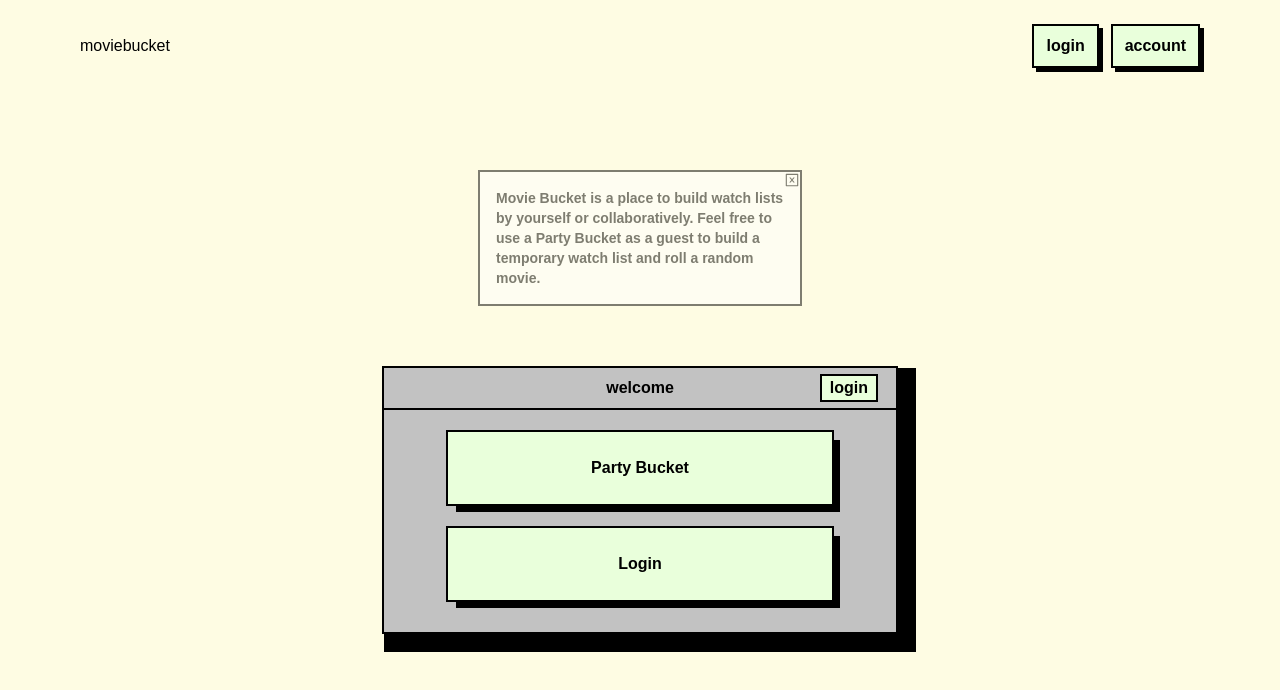
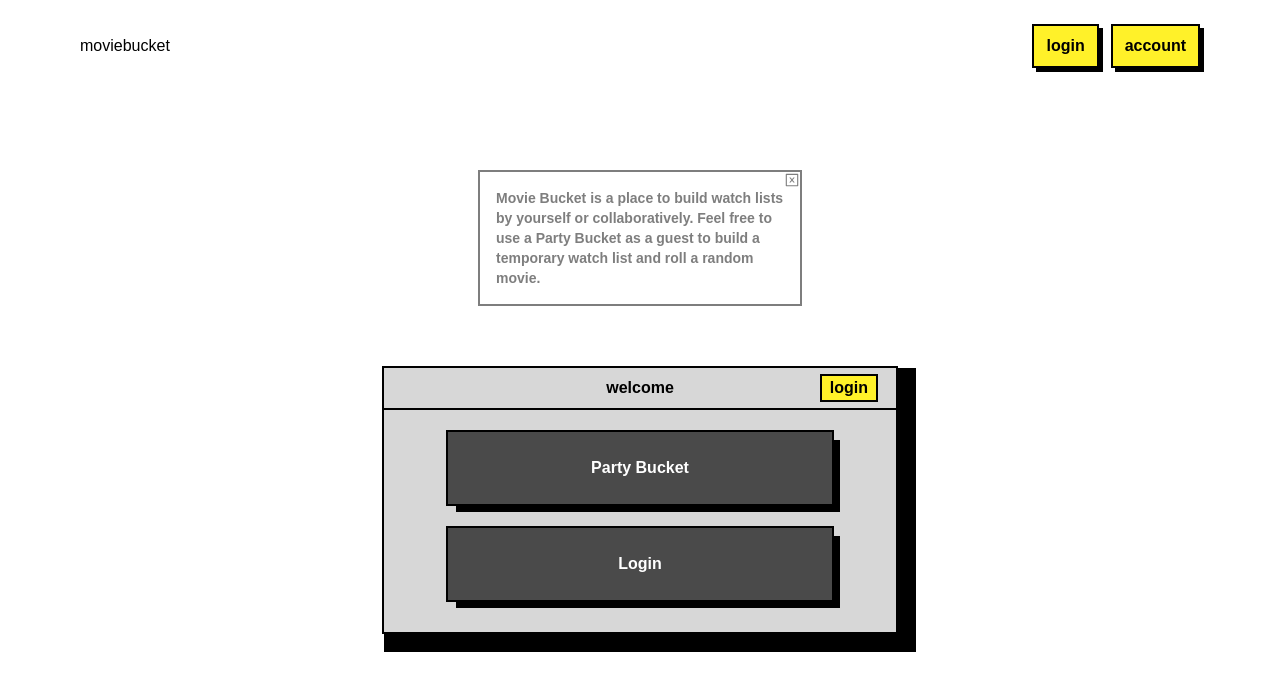
Before and after one commit to thwilson3/movie_bucket_frontend, a React (Vite) app: page / in a window 1280 px wide. Shown: the top 690 px of the page. Built offline with nearby package versions, Linux system fonts and the light colour scheme; a web font is replaced by a local one.

Commit message:
Adjust color scheme

```diff
--- a/src/components/AnonOptions.tsx
+++ b/src/components/AnonOptions.tsx
@@ -3,11 +3,11 @@ import { Link } from "react-router-dom";
 export default function AnonOptions() {
   return (
     <div className="flex flex-col gap-6">
-      <div className="flex cursor-pointer text-black justify-center font-bold outline outline-2 w-60 md:w-80 lg:w-96 max-w-sm py-6 bg-primary shadow-[4px_4px_0px_0px_rgba(0,0,0,1)] md:shadow-[8px_8px_0px_0px_rgba(0,0,0,1)] transition-all hover:translate-x-[8px] hover:translate-y-[8px] hover:shadow-none">
+      <div className="flex cursor-pointer text-white justify-center font-bold outline outline-black outline-2 w-60 md:w-80 lg:w-96 max-w-sm py-6 bg-secondary shadow-[4px_4px_0px_0px_rgba(0,0,0,1)] md:shadow-[8px_8px_0px_0px_rgba(0,0,0,1)] transition-all hover:translate-x-[8px] hover:translate-y-[8px] hover:shadow-none">
         Party Bucket
       </div>
       <Link to={"login"}>
-        <div className="flex cursor-pointer text-black justify-center font-bold outline outline-2 w-60 md:w-80 lg:w-96 max-w-sm py-6 bg-primary shadow-[4px_4px_0px_0px_rgba(0,0,0,1)] md:shadow-[8px_8px_0px_0px_rgba(0,0,0,1)] transition-all hover:translate-x-[8px] hover:translate-y-[8px] hover:shadow-none">
+        <div className="flex cursor-pointer text-white justify-center font-bold outline outline-black outline-2 w-60 md:w-80 lg:w-96 max-w-sm py-6 bg-secondary shadow-[4px_4px_0px_0px_rgba(0,0,0,1)] md:shadow-[8px_8px_0px_0px_rgba(0,0,0,1)] transition-all hover:translate-x-[8px] hover:translate-y-[8px] hover:shadow-none">
           Login
         </div>
       </Link>
--- a/src/components/Bucket.tsx
+++ b/src/components/Bucket.tsx
@@ -14,7 +14,7 @@ type BucketProps = {
 export default function Bucket({ bucket }: BucketProps) {
   return (
     <div
-      className="flex flex-col cursor-pointer text-black justify-center items-center font-bold outline outline-2 w-60 md:w-80 lg:w-96 max-w-sm py-6 bg-primary shadow-[4px_4px_0px_0px_rgba(0,0,0,1)] md:shadow-[8px_8px_0px_0px_rgba(0,0,0,1)] transition-all hover:translate-x-[8px] hover:translate-y-[8px] hover:shadow-none"
+      className="flex flex-col cursor-pointer text-white justify-center items-center font-bold outline outline-2 w-60 md:w-80 lg:w-96 max-w-sm py-6 bg-secondary shadow-[4px_4px_0px_0px_rgba(0,0,0,1)] md:shadow-[8px_8px_0px_0px_rgba(0,0,0,1)] transition-all hover:translate-x-[8px] hover:translate-y-[8px] hover:shadow-none"
       key={bucket.id}
     >
       {bucket.bucket_name}
--- a/src/components/ContainerHeader.tsx
+++ b/src/components/ContainerHeader.tsx
@@ -14,7 +14,7 @@ export default function ContainerHeader({ options }: {options?: HeaderOptions})
   }
   return (
     <>
-      <div className="flex py-2 md:py-2 lg:py-2 font-bold bg-secondary justify-center outline outline-2 top-0 left-0 absolute w-full">
+      <div className="flex py-2 md:py-2 lg:py-2 font-bold bg-accent justify-center outline outline-2 top-0 left-0 absolute w-full">
         {options?.title ? options.title : "welcome"}
       </div>
       {options !== undefined ? (
--- a/src/components/LandingOptions.tsx
+++ b/src/components/LandingOptions.tsx
@@ -4,11 +4,11 @@ export default function LandingOptions() {
   return (
     <div className="flex flex-col gap-6">
     <Link to={"buckets"}>
-      <div className="flex cursor-pointer text-black justify-center font-bold outline outline-2 w-60 md:w-80 lg:w-96 max-w-sm py-6 bg-primary shadow-[4px_4px_0px_0px_rgba(0,0,0,1)] md:shadow-[8px_8px_0px_0px_rgba(0,0,0,1)] transition-all hover:translate-x-[8px] hover:translate-y-[8px] hover:shadow-none">
+      <div className="flex cursor-pointer text-white justify-center font-bold outline outline-black outline-2 w-60 md:w-80 lg:w-96 max-w-sm py-6 bg-secondary shadow-[4px_4px_0px_0px_rgba(0,0,0,1)] md:shadow-[8px_8px_0px_0px_rgba(0,0,0,1)] transition-all hover:translate-x-[8px] hover:translate-y-[8px] hover:shadow-none">
         My Buckets
       </div>
     </Link>
-      <div className="flex cursor-pointer text-black justify-center font-bold outline outline-2 w-60 md:w-80 lg:w-96 max-w-sm py-6 bg-primary shadow-[4px_4px_0px_0px_rgba(0,0,0,1)] md:shadow-[8px_8px_0px_0px_rgba(0,0,0,1)] transition-all hover:translate-x-[8px] hover:translate-y-[8px] hover:shadow-none">
+      <div className="flex cursor-pointer text-white justify-center font-bold outline outline-black outline-2 w-60 md:w-80 lg:w-96 max-w-sm py-6 bg-secondary shadow-[4px_4px_0px_0px_rgba(0,0,0,1)] md:shadow-[8px_8px_0px_0px_rgba(0,0,0,1)] transition-all hover:translate-x-[8px] hover:translate-y-[8px] hover:shadow-none">
         Invite Someone
       </div>
     </div>
--- a/src/components/MainContainer.tsx
+++ b/src/components/MainContainer.tsx
@@ -5,7 +5,7 @@ export default function MainContainer({ children, headerOptions }: {children: JS
   return (
     <>
       <div className="flex items-center flex-col justify-center mt-16 bg-background">
-        <div className="flex flex-col items-center py-8 md:py-8 outline outline-2 relative bg-secondary mx-auto w-80 md:w-full max-w-lg px-2 md:px-6 shadow-[6px_6px_0px_6px_rgba(0,0,0,1)] md:shadow-[10px_10px_0px_10px_rgba(0,0,0,1)]">
+        <div className="flex flex-col items-center py-8 md:py-8 outline outline-2 relative bg-accent mx-auto w-80 md:w-full max-w-lg px-2 md:px-6 shadow-[6px_6px_0px_6px_rgba(0,0,0,1)] md:shadow-[10px_10px_0px_10px_rgba(0,0,0,1)]">
           <ContainerHeader options={headerOptions}/>
           <div className="pt-8 px-8 gap-y-4 sm:gap-y-8 md:gap-y-10">
             {children}
--- a/src/index.css
+++ b/src/index.css
@@ -3,13 +3,13 @@
 @tailwind utilities;
 
 * :root {
-  background-color: #fefce3;
+  background-color: #ffffff;
 
 }
 
 @layer base {
   html {
     font-family: 'JetBrains Mono', sans-serif;
-    background-color: #fefce3;
+    background-color: #ffffff;
   }
 }
--- a/tailwind.config.js
+++ b/tailwind.config.js
@@ -6,10 +6,10 @@ export default {
   theme: {
     extend: {
       colors: {
-        primary:'#e9ffdb',
-        secondary: '#c2c2c2',
-        accent: '#cf81ac',
-        background: '#fefce3'
+        primary:'#fff129',
+        secondary: '#4a4a4a',
+        accent: '#d7d7d7',
+        background: '#ffffff'
       },
       // fontFamily: {
       //   mono: ['var(--font-SF-Mono)']
```
